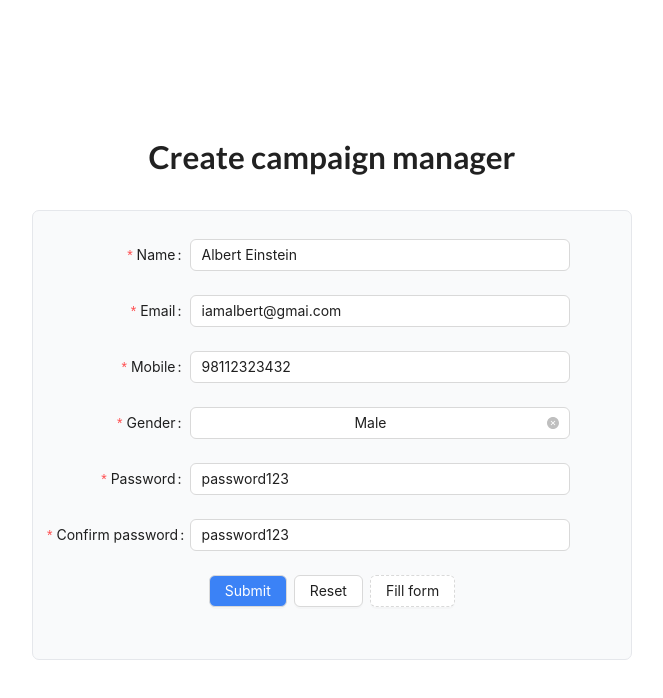
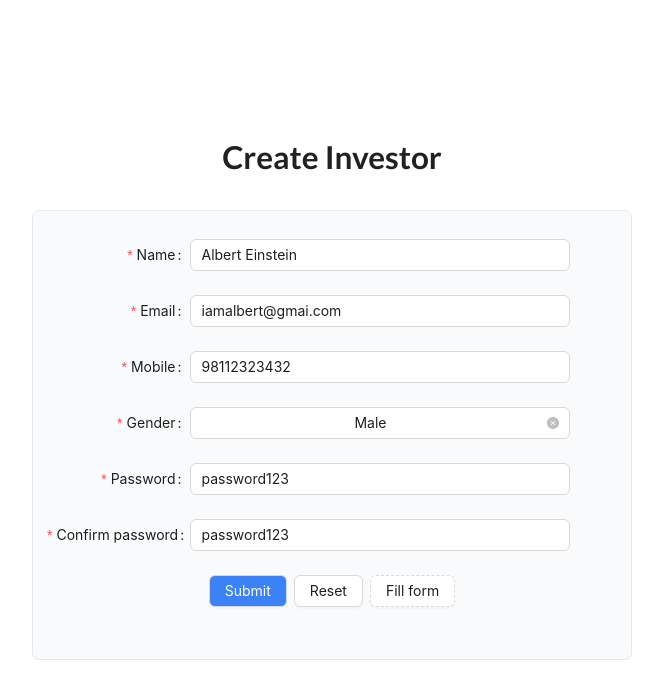
Before and after one commit to daigavane70/decentralized-crowd-funding-blockchain, a React (Create React App) app: page /createInvestor in a window 1280 px wide. Shown: the top 698 px of the page, without its empty margins (308-971 px from the left). Built offline with nearby package versions, Linux system fonts and the light colour scheme.

Commit message:
just create investor heading added

```diff
--- a/src/pages/CreateInvestorProfile.js
+++ b/src/pages/CreateInvestorProfile.js
@@ -59,7 +59,7 @@
 
   return (
     <div className="text-center space-y-2 mt-40">
-      <h1 className=" text-4xl font-bold mb-10">Create campaign manager</h1>
+      <h1 className=" text-4xl font-bold mb-10">Create Investor</h1>
       <Form
         className="w-[600px] mx-auto border p-4 py-8 bg-gray-50 rounded-lg"
         title="Enter campaign manager details"
```
